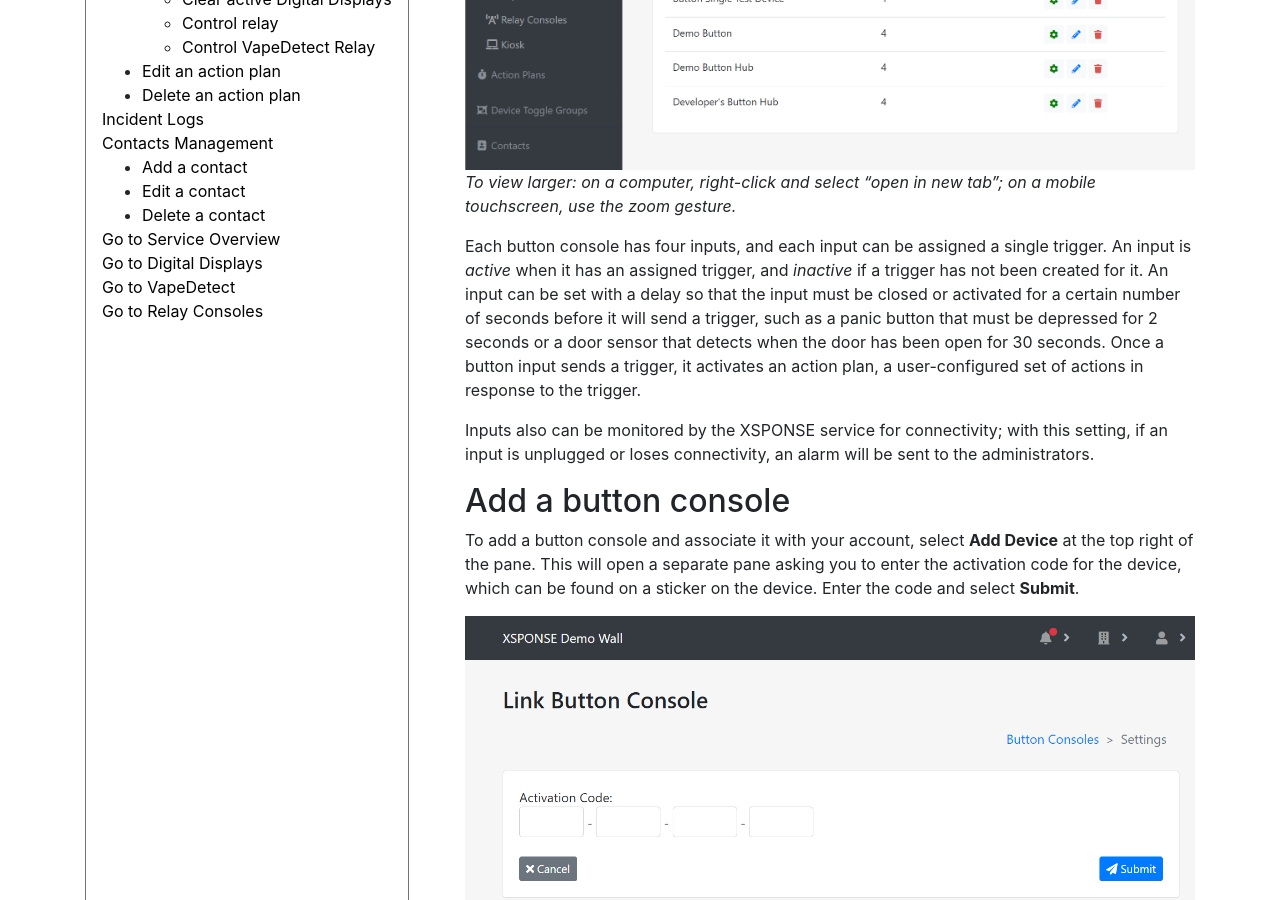
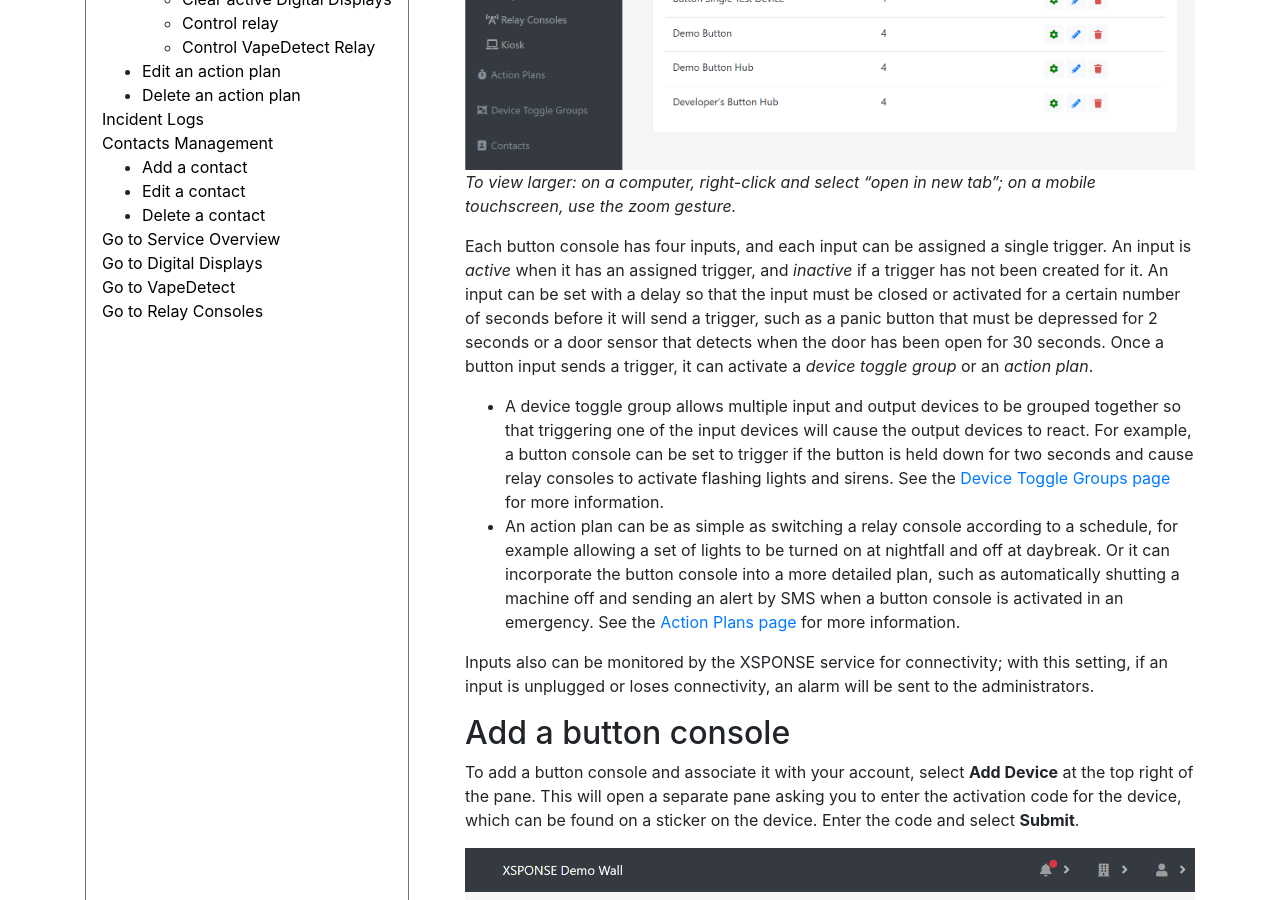
Before and after one commit to NrsSystems/docs, a Jekyll site: the page built from button-consoles/button-consoles-management.md, in a window 1280 px wide and 900 px high, scrolled down 661 px. Built offline with Jekyll 4.4.1, drawn with Linux system fonts in a browser that asks for light colours; our own code applies the rules of GitHub Pages for plain Markdown files; some of the changed text lies outside the part shown.

Commit message:
Update button-consoles-management.md
Added information on device toggle groups

```diff
--- a/button-consoles/button-consoles-management.md
+++ b/button-consoles/button-consoles-management.md
@@ -11,7 +11,9 @@ The button consoles table shows the button consoles by description (name), along
 ![button console management page](button_consoles_management.png)
 _To view larger: on a computer, right-click and select "open in new tab"; on a mobile touchscreen, use the zoom gesture._
 
-Each button console has four inputs, and each input can be assigned a single trigger. An input is _active_ when it has an assigned trigger, and _inactive_ if a trigger has not been created for it. An input can be set with a delay so that the input must be closed or activated for a certain number of seconds before it will send a trigger, such as a panic button that must be depressed for 2 seconds or a door sensor that detects when the door has been open for 30 seconds. Once a button input sends a trigger, it activates an action plan, a user-configured set of actions in response to the trigger.
+Each button console has four inputs, and each input can be assigned a single trigger. An input is _active_ when it has an assigned trigger, and _inactive_ if a trigger has not been created for it. An input can be set with a delay so that the input must be closed or activated for a certain number of seconds before it will send a trigger, such as a panic button that must be depressed for 2 seconds or a door sensor that detects when the door has been open for 30 seconds. Once a button input sends a trigger, it can activate a *device toggle group* or an *action plan*.
+- A device toggle group allows multiple input and output devices to be grouped together so that triggering one of the input devices will cause the output devices to react. For example, a button console can be set to trigger if the button is held down for two seconds and cause relay consoles to activate flashing lights and sirens. See the [Device Toggle Groups page](../general-ops/device-toggle-groups.md) for more information.
+- An action plan can be as simple as switching a relay console according to a schedule, for example allowing a set of lights to be turned on at nightfall and off at daybreak. Or it can incorporate the button console into a more detailed plan, such as automatically shutting a machine off and sending an alert by SMS when a button console is activated in an emergency. See the [Action Plans page](../general-ops/action-plans.md) for more information.
 
 Inputs also can be monitored by the XSPONSE service for connectivity; with this setting, if an input is unplugged or loses connectivity, an alarm will be sent to the administrators.
 
@@ -46,7 +48,7 @@ _To view larger: on a computer, right-click and select "open in new tab"; on a m
 
 To add a new trigger, select **Create** in the upper right of the pane. This will open a floating _Add Trigger_ window on top of the current pane. Select the **Device Input** menu to assign the trigger to an available input. Select **Active** to toggle the input between active and inactive. Select the **Delay Input** box to enter a delay in seconds for the trigger, if desired; by default this is set to zero. Select **Monitor** to toggle between active and inactive; by default this is set to inactive. When Monitor is active, XSPONSE will send an alarm to your administrator if the button console's connection drops. Select the **Activation Type** menu to choose between *Toggle Device Group* and *Activate Action Plan*.
 - If you choose *Toggle Device Group*, the button when activated will trigger a device toggle group, which can be used to activate multiple output devices such as relay consoles; select a toggle group from the **Device Toggle Group** menu. (See the [Device Toggle Groups page](../general-ops/device-toggle-groups.md) for more information.)
-- If you choose *Activate Action Plan*, the button when activated will trigger an action plan, which can be used to control multiple devices and send alerts and alarms; select an action plan from the **Action Plan** menu and set a **Delay Trigger** if desired. (See the [Action Plans page](../general-ops/action-plans.md) for more information.)
+- If you choose *Activate Action Plan*, the button when activated will trigger an action plan, which can be used to control multiple devices, update displays, send alerts by text or email, and more; select an action plan from the **Action Plan** menu and set a **Delay Trigger** if desired. (See the [Action Plans page](../general-ops/action-plans.md) for more information.)
 
 Once changes are made, select **OK** to accept the changes, or select **Cancel** to close the window without saving changes.
 
```
